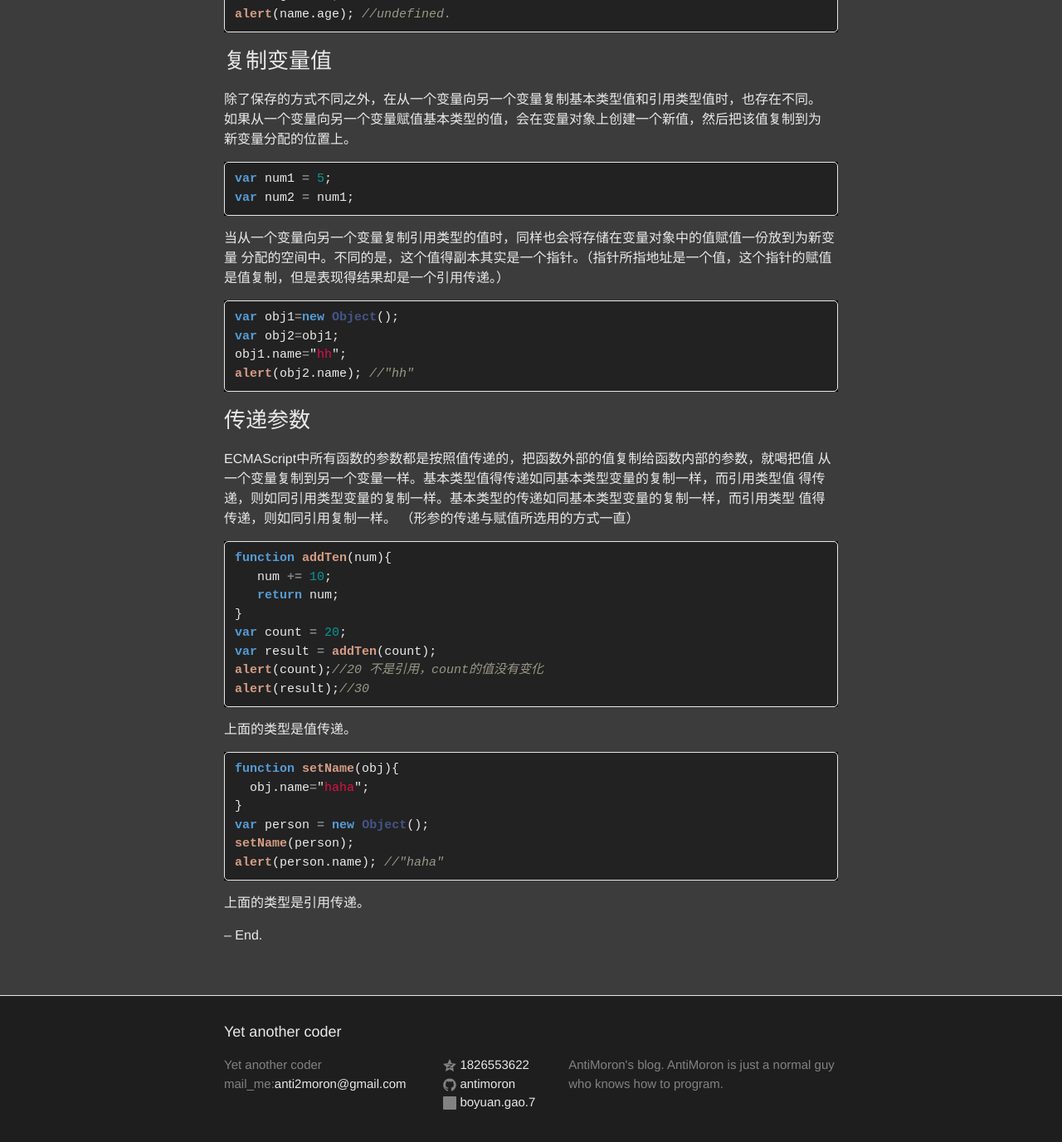
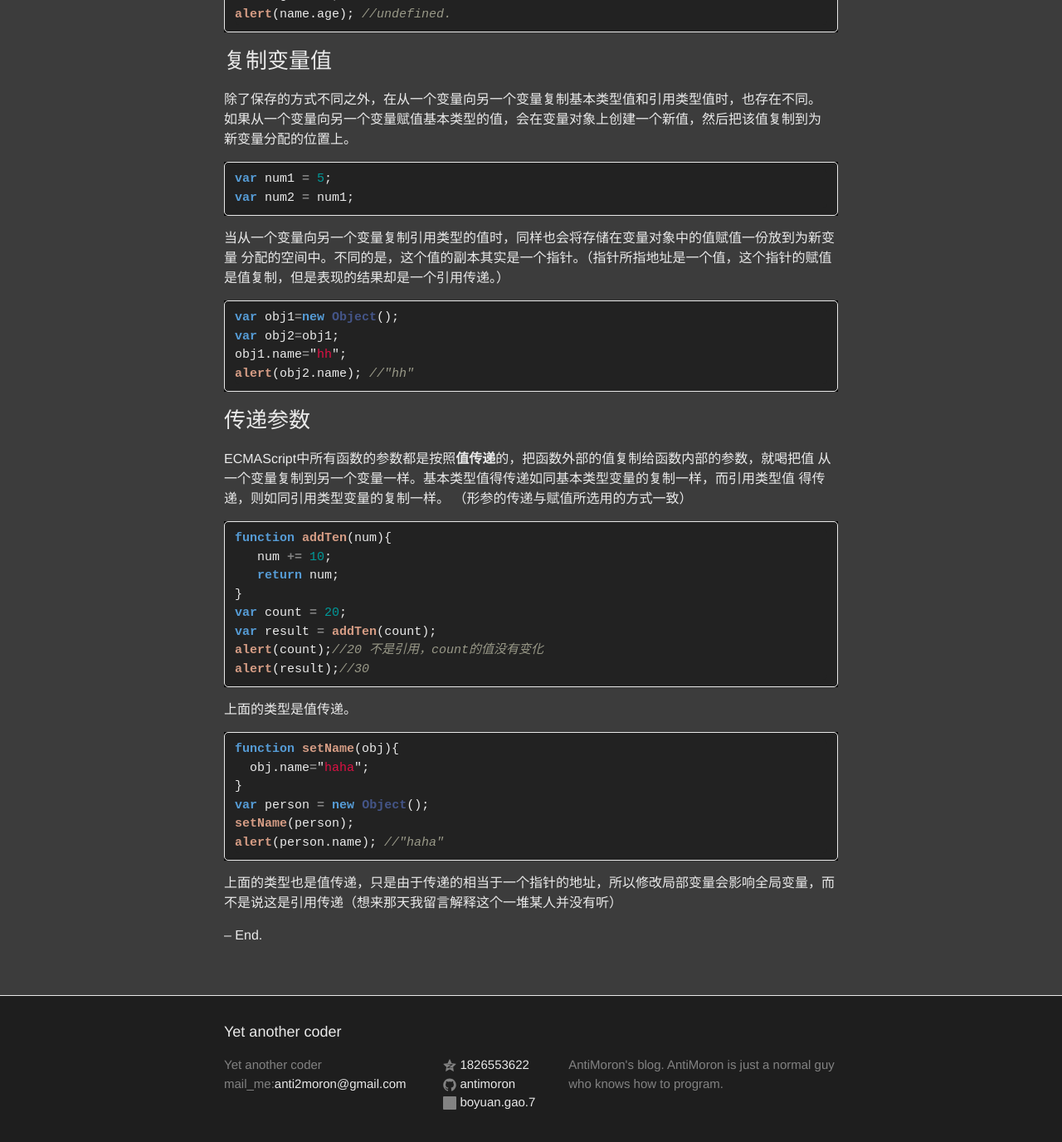
Before and after one commit to QAQMiao/antimoron.github.io, a Jekyll site: the page built from _posts/2015-08-07-Javascript-part2.markdown, in a window 1280 px wide and 1400 px high, scrolled down 2487 px. Shown: the top 1376 px of the window at 83% size. Built offline with Jekyll 4.4.1, drawn with Linux system fonts in a browser that asks for light colours.

Commit message:
Update 2015-08-07-Javascript-part2.markdown

```diff
--- a/_posts/2015-08-07-Javascript-part2.markdown
+++ b/_posts/2015-08-07-Javascript-part2.markdown
@@ -125,8 +125,8 @@ var num2 = num1;
 {% endhighlight %}
 
 当从一个变量向另一个变量复制引用类型的值时，同样也会将存储在变量对象中的值赋值一份放到为新变量
-分配的空间中。不同的是，这个值得副本其实是一个指针。（指针所指地址是一个值，这个指针的赋值
-是值复制，但是表现得结果却是一个引用传递。）
+分配的空间中。不同的是，这个值的副本其实是一个指针。（指针所指地址是一个值，这个指针的赋值
+是值复制，但是表现的结果却是一个引用传递。）
 
 {% highlight javascript %}
 var obj1=new Object();
@@ -136,11 +136,10 @@ alert(obj2.name); //"hh"
 {% endhighlight %}
 
 ### 传递参数
-ECMAScript中所有函数的参数都是按照值传递的，把函数外部的值复制给函数内部的参数，就喝把值
+ECMAScript中所有函数的参数都是按照**值传递**的，把函数外部的值复制给函数内部的参数，就喝把值
 从一个变量复制到另一个变量一样。基本类型值得传递如同基本类型变量的复制一样，而引用类型值
-得传递，则如同引用类型变量的复制一样。基本类型的传递如同基本类型变量的复制一样，而引用类型
-值得传递，则如同引用复制一样。
-（形参的传递与赋值所选用的方式一直）
+得传递，则如同引用类型变量的复制一样。
+（形参的传递与赋值所选用的方式一致）
 
 {% highlight javascript %}
 function addTen(num){
@@ -164,7 +163,7 @@ setName(person);
 alert(person.name); //"haha"
 {% endhighlight %}
 
-上面的类型是引用传递。
+上面的类型也是值传递，只是由于传递的相当于一个指针的地址，所以修改局部变量会影响全局变量，而不是说这是引用传递（想来那天我留言解释这个一堆某人并没有听）
 
 
 
```
